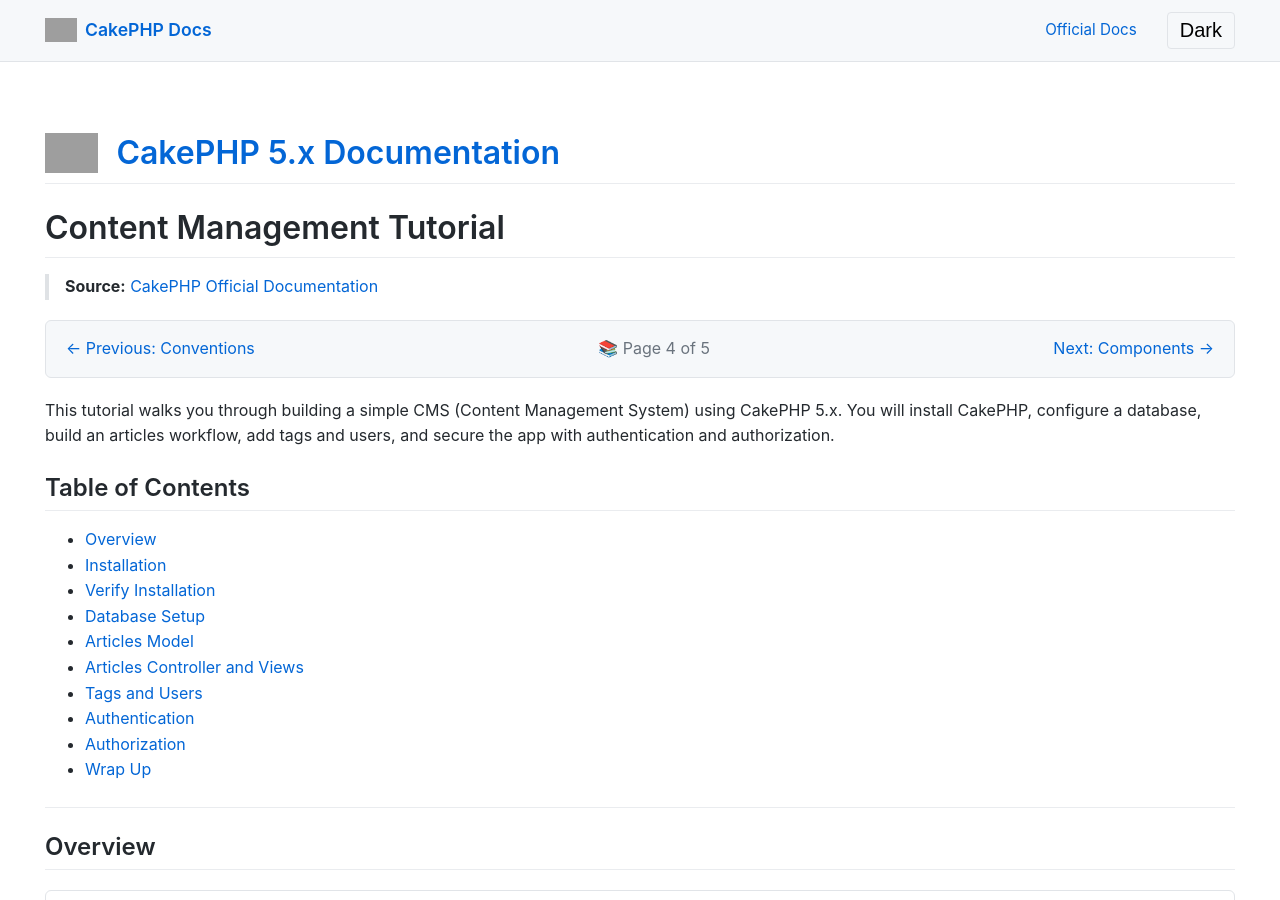
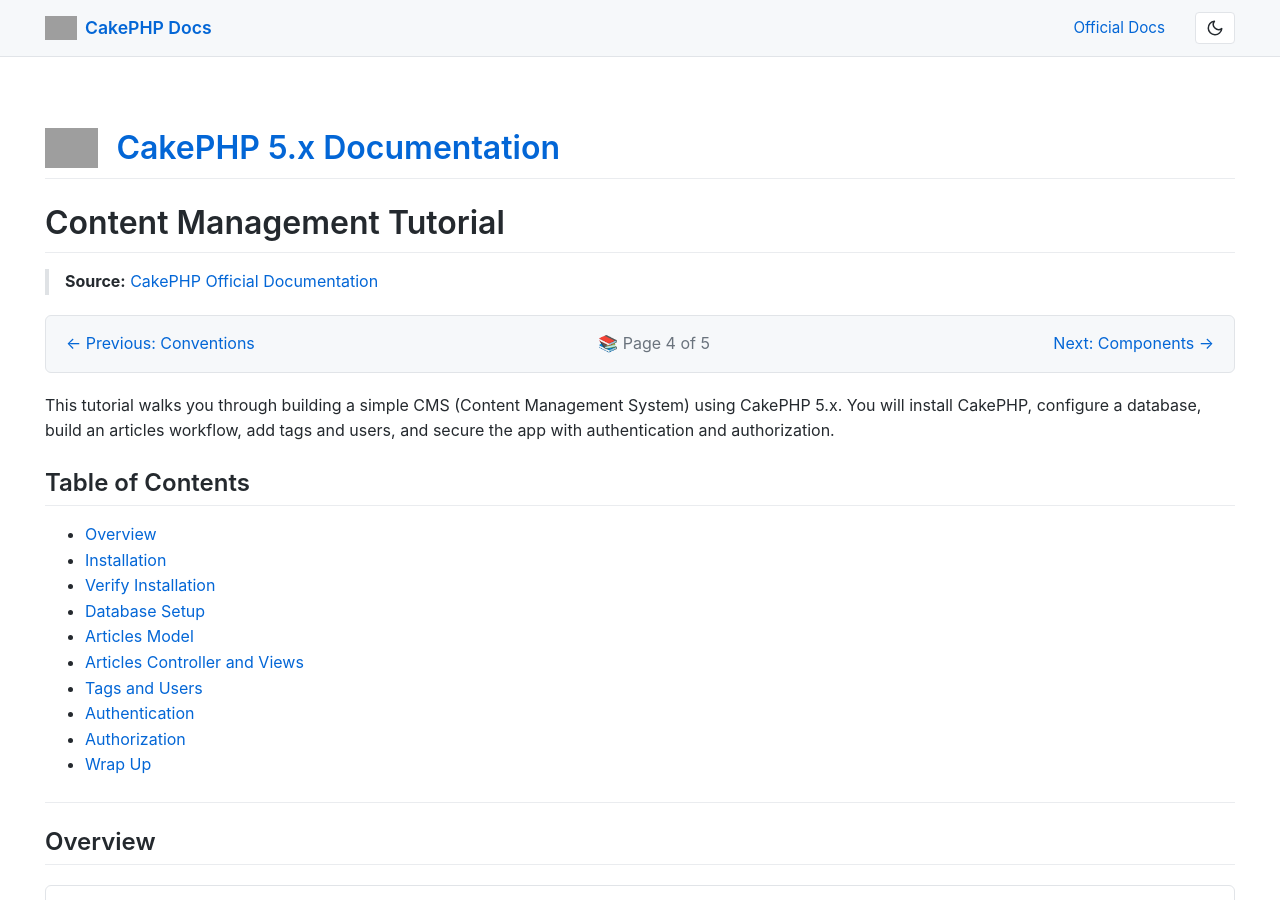
Before and after one commit to abhayraj-ops/Cake-Learn, a Jekyll site: the page built from docs/04-cms-tutorial.md, in a window 1280 px wide and 900 px high. Built offline with Jekyll 4.4.1, drawn with Linux system fonts in a browser that asks for light colours; nearby versions of some CDN libraries; grey boxes are pictures that could not be loaded.

Commit message:
Fix theme toggle icons - use SVG moon/sun icons with proper colors

```diff
--- a/docs/_layouts/default.html
+++ b/docs/_layouts/default.html
@@ -288,8 +288,10 @@
       <div style="flex: 1;"></div>
       <a href="https://book.cakephp.org/5.x/" target="_blank" style="font-size: 0.95em;">Official Docs</a>
       <!-- Theme toggle in navbar - rightmost -->
-      <button id="theme-toggle" class="theme-toggle" aria-label="Toggle dark mode" style="position: static; border-radius: 4px; padding: 6px 12px; margin-left: 10px;">
-        <span id="theme-icon">Dark</span>
+      <button id="theme-toggle" class="theme-toggle" aria-label="Toggle dark mode" style="position: static; border-radius: 4px; padding: 6px 10px; margin-left: 10px; background: var(--bg-primary); border: 1px solid var(--border-color); cursor: pointer;">
+        <svg id="theme-icon" width="18" height="18" viewBox="0 0 24 24" fill="none" stroke="var(--text-primary)" stroke-width="2" stroke-linecap="round" stroke-linejoin="round" style="display: block;">
+          <path d="M21 12.79A9 9 0 1 1 11.21 3 7 7 0 0 0 21 12.79z"></path>
+        </svg>
       </button>
     </div>
   </nav>
@@ -413,12 +415,16 @@
     const themeToggle = document.getElementById('theme-toggle');
     const themeIcon = document.getElementById('theme-icon');
 
+    // SVG icons for moon (dark mode) and sun (light mode)
+    const moonIcon = '<svg id="theme-icon" width="18" height="18" viewBox="0 0 24 24" fill="none" stroke="var(--text-primary)" stroke-width="2" stroke-linecap="round" stroke-linejoin="round" style="display: block;"><path d="M21 12.79A9 9 0 1 1 11.21 3 7 7 0 0 0 21 12.79z"></path></svg>';
+    const sunIcon = '<svg id="theme-icon" width="18" height="18" viewBox="0 0 24 24" fill="none" stroke="var(--text-primary)" stroke-width="2" stroke-linecap="round" stroke-linejoin="round" style="display: block;"><circle cx="12" cy="12" r="5"></circle><line x1="12" y1="1" x2="12" y2="3"></line><line x1="12" y1="21" x2="12" y2="23"></line><line x1="4.22" y1="4.22" x2="5.64" y2="5.64"></line><line x1="18.36" y1="18.36" x2="19.78" y2="19.78"></line><line x1="1" y1="12" x2="3" y2="12"></line><line x1="21" y1="12" x2="23" y2="12"></line><line x1="4.22" y1="19.78" x2="5.64" y2="18.36"></line><line x1="18.36" y1="5.64" x2="19.78" y2="4.22"></line></svg>';
+
     // Apply saved theme on load
     if (savedTheme === 'dark') {
       document.documentElement.setAttribute('data-theme', 'dark');
-      if (themeIcon) themeIcon.textContent = 'Light';
+      if (themeIcon) themeIcon.outerHTML = sunIcon;
     } else {
-      if (themeIcon) themeIcon.textContent = 'Dark';
+      if (themeIcon) themeIcon.outerHTML = moonIcon;
     }
     applyCodeTheme(savedTheme);
 
@@ -430,7 +436,8 @@
 
         document.documentElement.setAttribute('data-theme', isDark ? 'dark' : 'light');
         localStorage.setItem('theme', isDark ? 'dark' : 'light');
-        if (themeIcon) themeIcon.textContent = isDark ? 'Light' : 'Dark';
+        const iconEl = document.getElementById('theme-icon');
+        if (iconEl) iconEl.outerHTML = isDark ? sunIcon : moonIcon;
         applyCodeTheme(isDark ? 'dark' : 'light');
       });
     }
```
